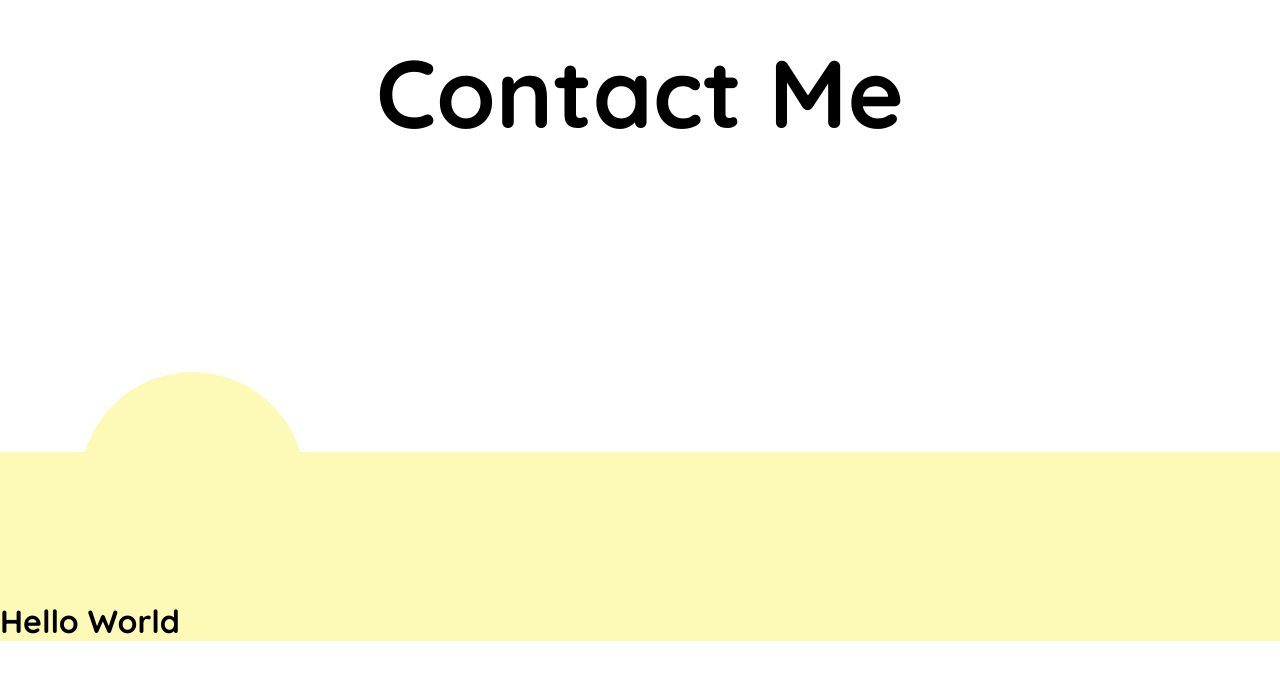
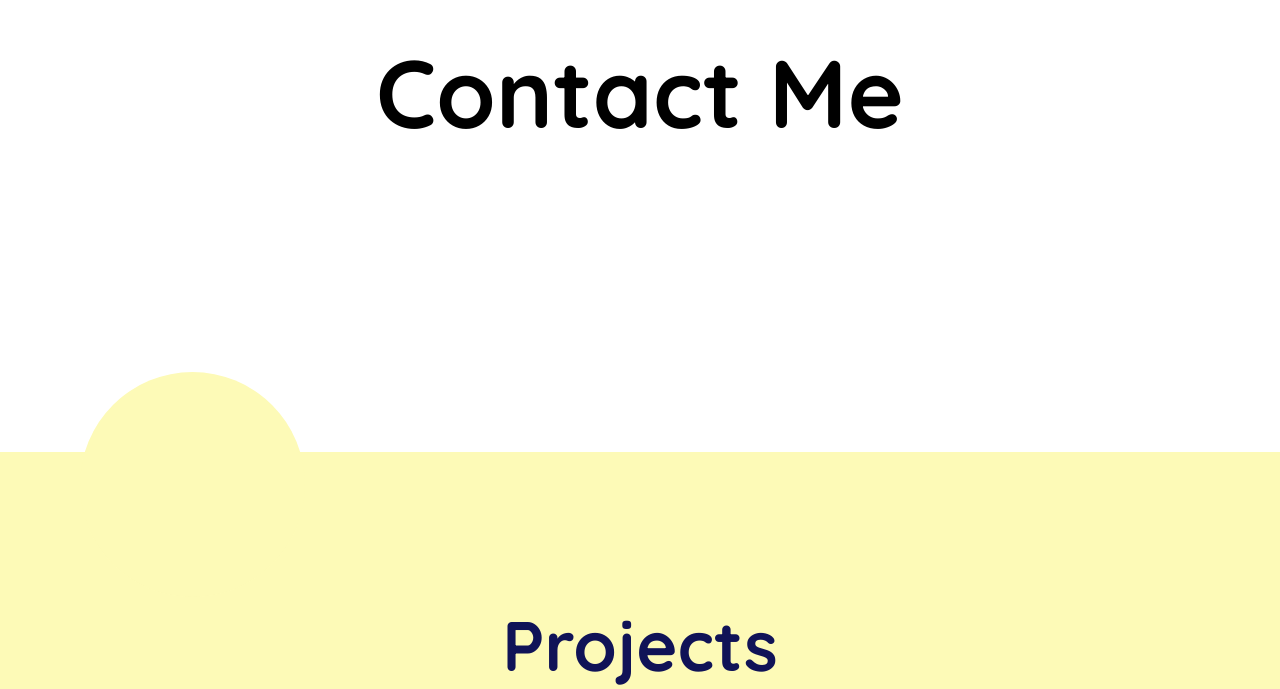
Before and after one commit to malcolmc10/LandingPage, a React (Create React App) app in the folder client/: page /contactus in a window 1280 px wide. Shown: the part 368-1057 px from the top of the page. Before the commit the page ends 1009 px from the top, so only its background shows below. Built offline with nearby package versions, Linux system fonts and the light colour scheme.

Commit message:
projectheading complete font size text color and alignment

```diff
--- a/client/src/App.css
+++ b/client/src/App.css
@@ -21,6 +21,8 @@
 
 .home {
   background-color: #101357;
+
+
 }
 
 .welcome {
@@ -65,6 +67,7 @@ text-align: center;
 transition: all 0.15s;
 border-width: thin;
 font-size: 1.5rem;
+
 }
 a.button2:hover {
   color: #fea49f;
@@ -76,6 +79,8 @@ a.button2:active {
 color: #fea49f;
 border-color: #fea49f;
 }
+
+
 
 @media all and (max-width:30em){
   a.button2 {
--- a/client/src/components/Work.css
+++ b/client/src/components/Work.css
@@ -13,3 +13,11 @@
   z-index: 10;
   margin-top: -80px;
 }
+
+.projectheading {
+  text-align: center;
+  font-size: 70px;
+  color: #101357;
+
+
+}
--- a/client/src/components/Work.jsx
+++ b/client/src/components/Work.jsx
@@ -7,7 +7,7 @@ class Work extends Component {
       <div className="work">
         <span class="dot"></span>
 
-         <h1 >Hello World</h1>
+         <h1 className="projectheading">Projects</h1>
       </div>
     );
   }
```
